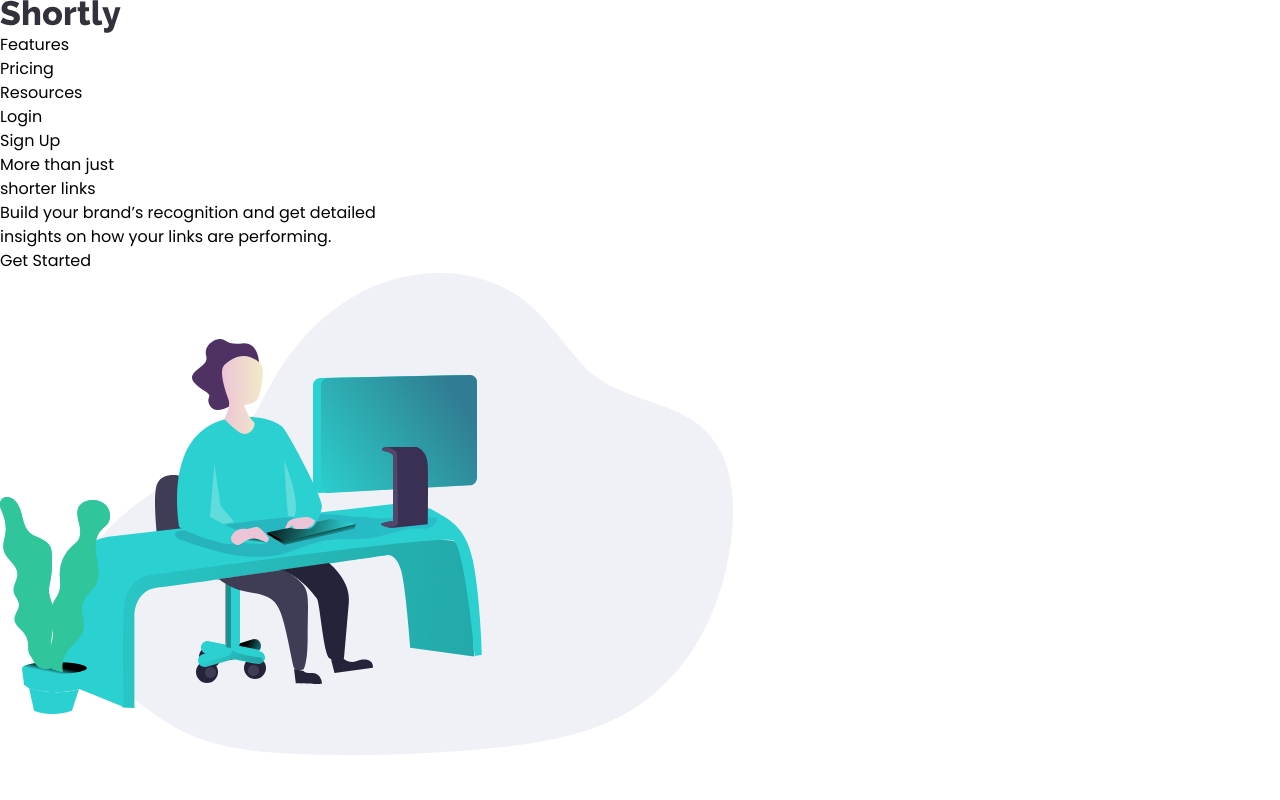
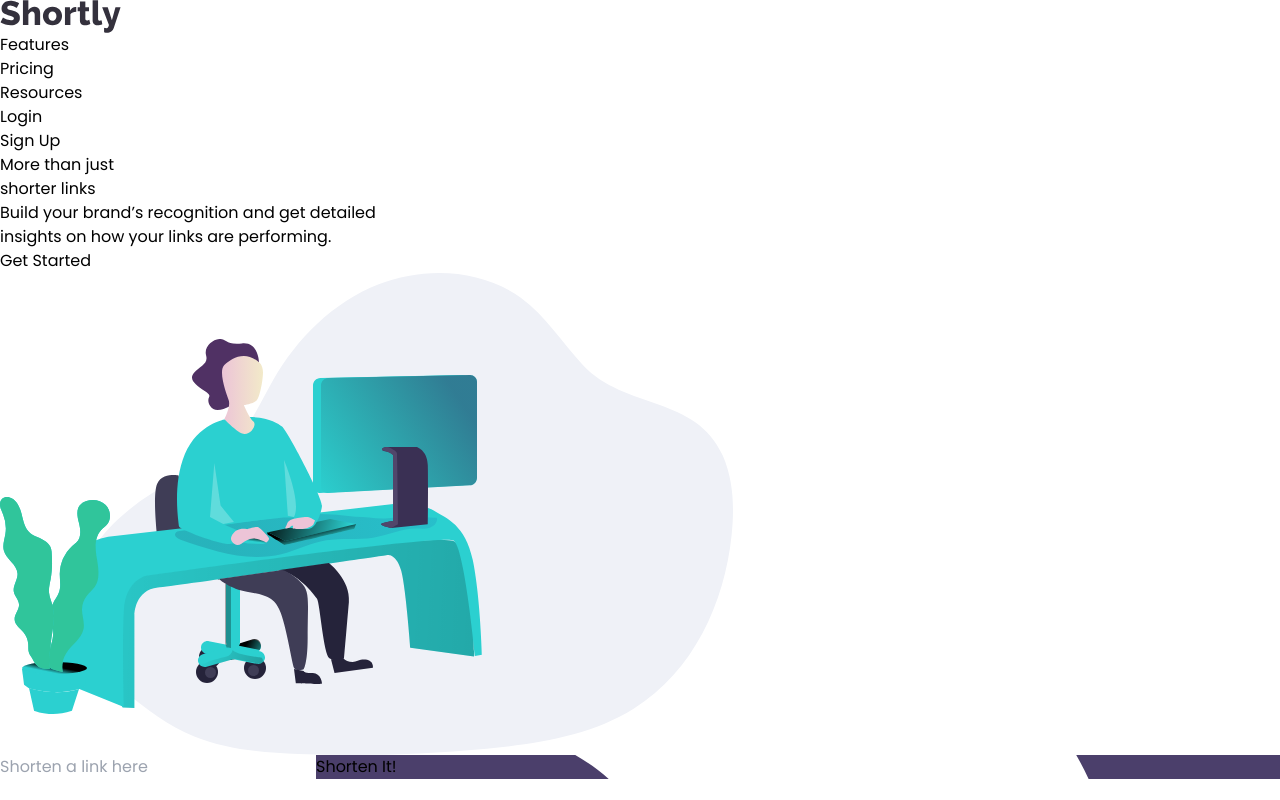
Before and after one commit to SajeedAninda/URL-Shortener-Webpage, a React (Vite) app: page / in a window 1280 px wide. Built offline with nearby package versions, Linux system fonts and the light colour scheme.

Commit message:
Created the input box

```diff
--- a/src/App.jsx
+++ b/src/App.jsx
@@ -1,5 +1,6 @@
 import Hero from "./Components/Hero"
 import Navbar from "./Components/Navbar"
+import Statistics from "./Components/Statistics"
 
 function App() {
 
@@ -7,6 +8,7 @@ function App() {
     <>
       <Navbar></Navbar>
       <Hero></Hero>
+      <Statistics></Statistics>
     </>
   )
 }
--- /dev/null
+++ b/src/Components/Statistics.jsx
@@ -0,0 +1,20 @@
+import React from 'react';
+import "./stats.css"
+
+const Statistics = () => {
+    return (
+        <div className='bg-[#f0f1f6] pt-40 pb-24 mt-40 relative'>
+            <div class="inputBox w-[80%] py-12 px-16 bg-[#3b3054] rounded-xl mx-auto absolute -top-20 left-1/2 transform -translate-x-1/2">
+                <form className='flex gap-6'>
+                    <input className='w-full py-4 rounded-xl bg-white font-semibold text-lg px-6 text-[#9E9AA7]' type="text" placeholder='Shorten a link here' />
+
+                    <button className='w-[20%] bg-[#2ACFCF] px-8 py-2 rounded-xl text-white text-lg font-bold hover:bg-[#60f0f0ec] transition-colors delay-75 ease-in'>
+                       Shorten It!
+                    </button>
+                </form>
+            </div>
+        </div>
+    );
+};
+
+export default Statistics;
--- /dev/null
+++ b/src/Components/stats.css
@@ -0,0 +1,6 @@
+.inputBox{
+    background-image: url('../assets/bg-shorten-desktop.svg');
+    background-size: cover;
+    background-repeat: no-repeat;
+    background-position: center center;
+}
```
